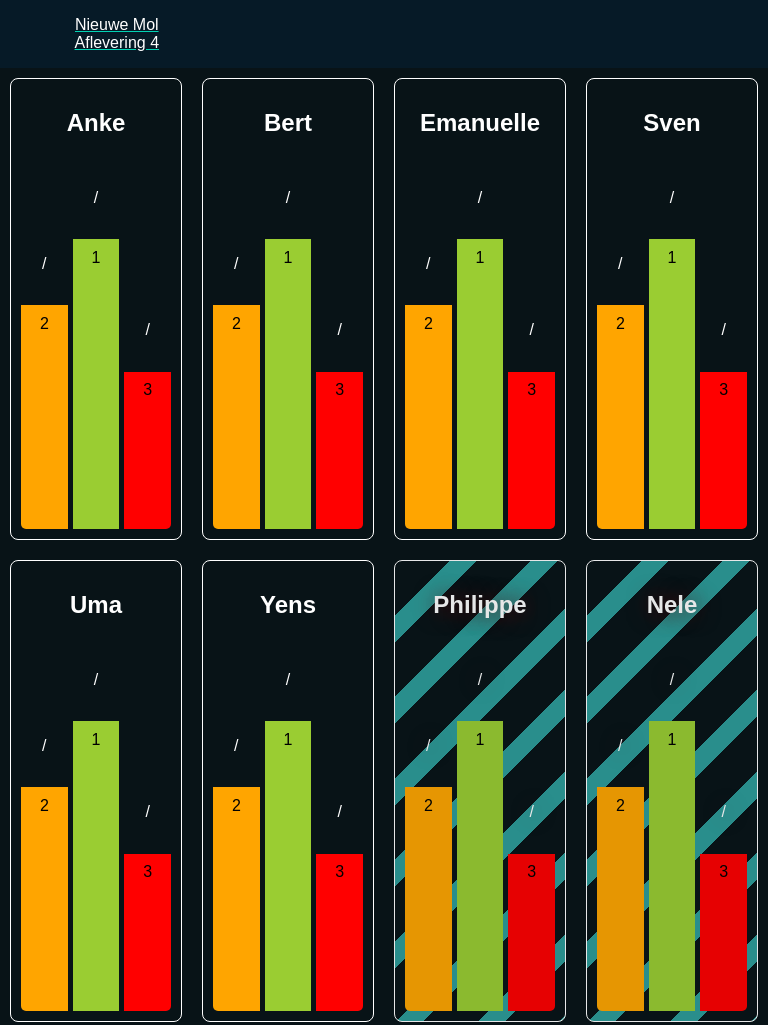
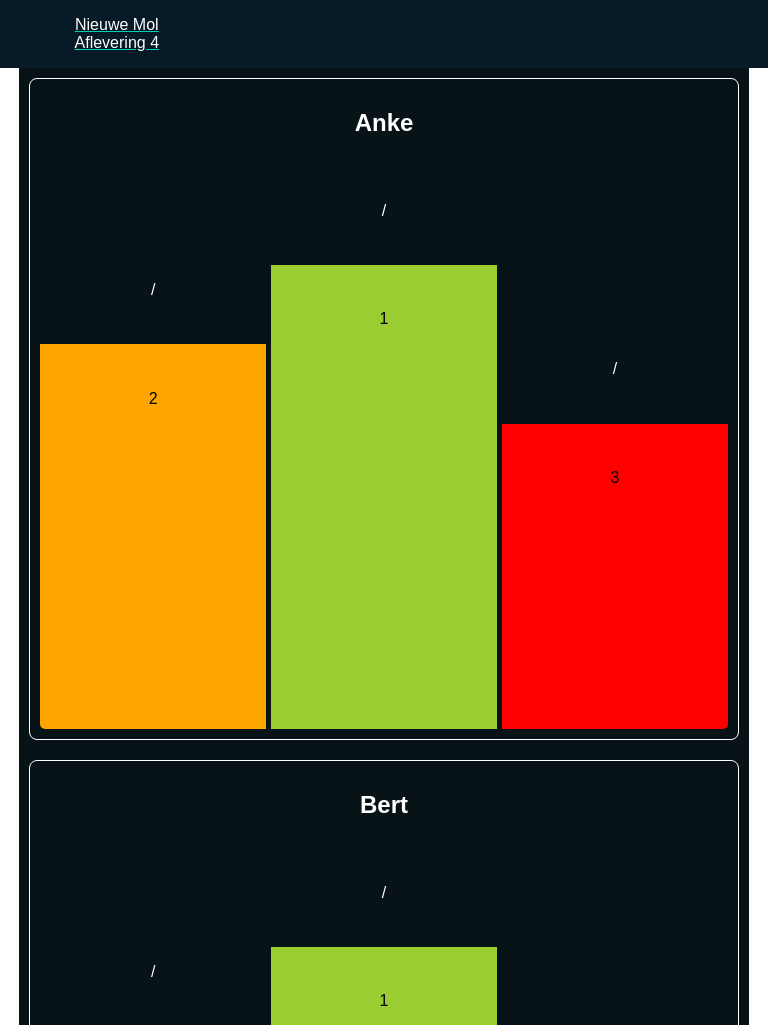
Before and after one commit to BrechtMatthys/Mol-2023, a plain HTML site: page index.html in a window 768 px wide. Shown: the top 1025 px of the page. Drawn offline with Linux system fonts and the light colour scheme.

Commit message:
Mobile CSS

```diff
--- a/style.css
+++ b/style.css
@@ -114,31 +114,28 @@ section div:nth-of-type(3n){
 
 
 
-
-
-@media (max-width: 1200px) {
-  body{
+@media all and (min-width: 1024px) and (max-width: 1280px) {
+  main{
     grid-template-columns: 1fr 1fr 1fr;
   }
 }
 
-
-@media (max-width: 800px) {
-  body{
+@media all and (min-width: 768px) and (max-width: 1024px) {
+  main{
     grid-template-columns: 1fr 1fr;
   }
-  body section{
+  main section{
     height: 55vh;
   }
 }
 
-@media (max-width: 600px) {
-  body{
+@media all and (min-width: 480px) and (max-width: 768px) {
+  main{
     grid-template-columns: 1fr;
     width: 95%;
     margin: 0 auto;
   }
-  body section{
+  main section{
     height: 80vh;
   }
 }
```
